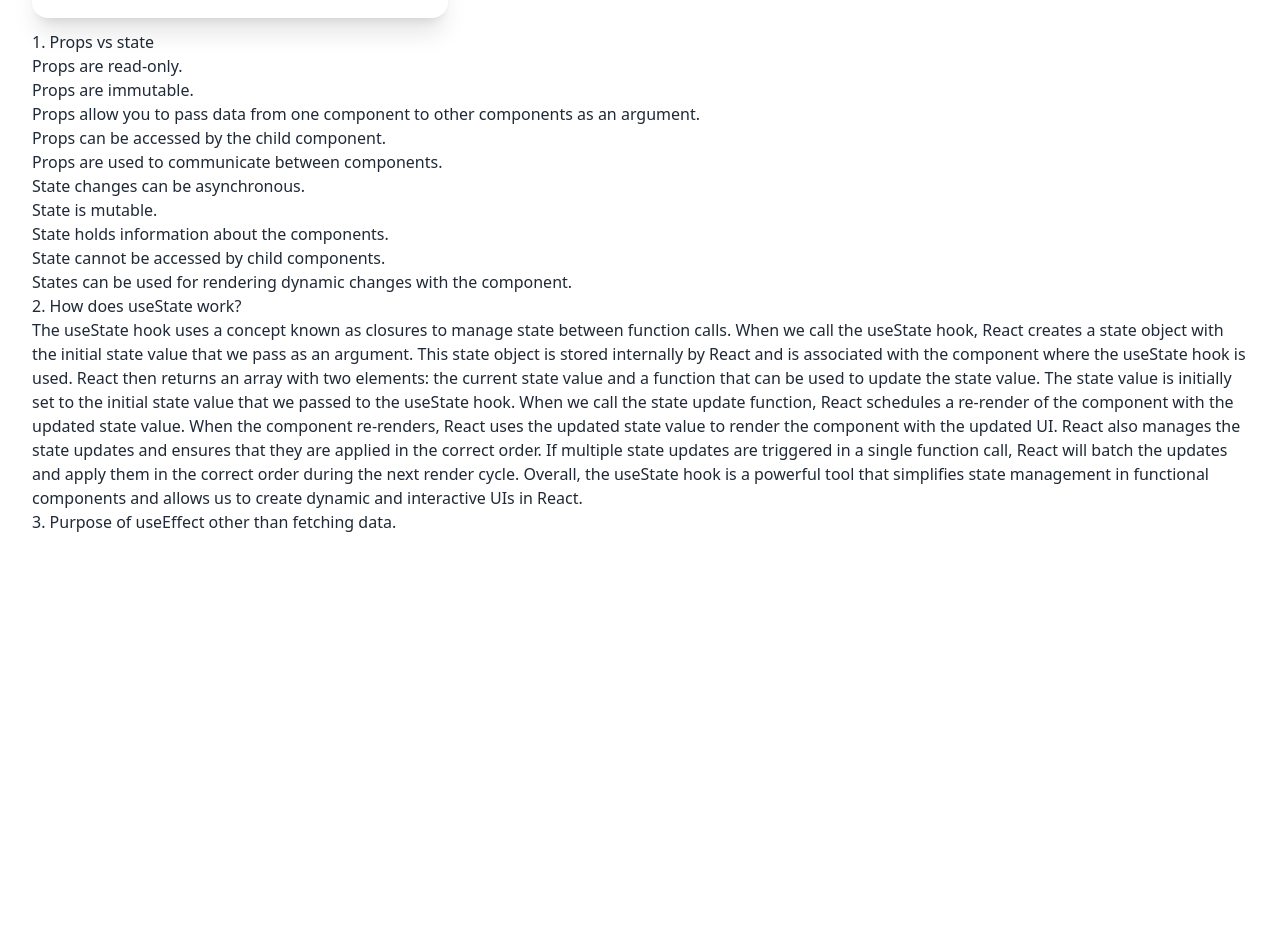
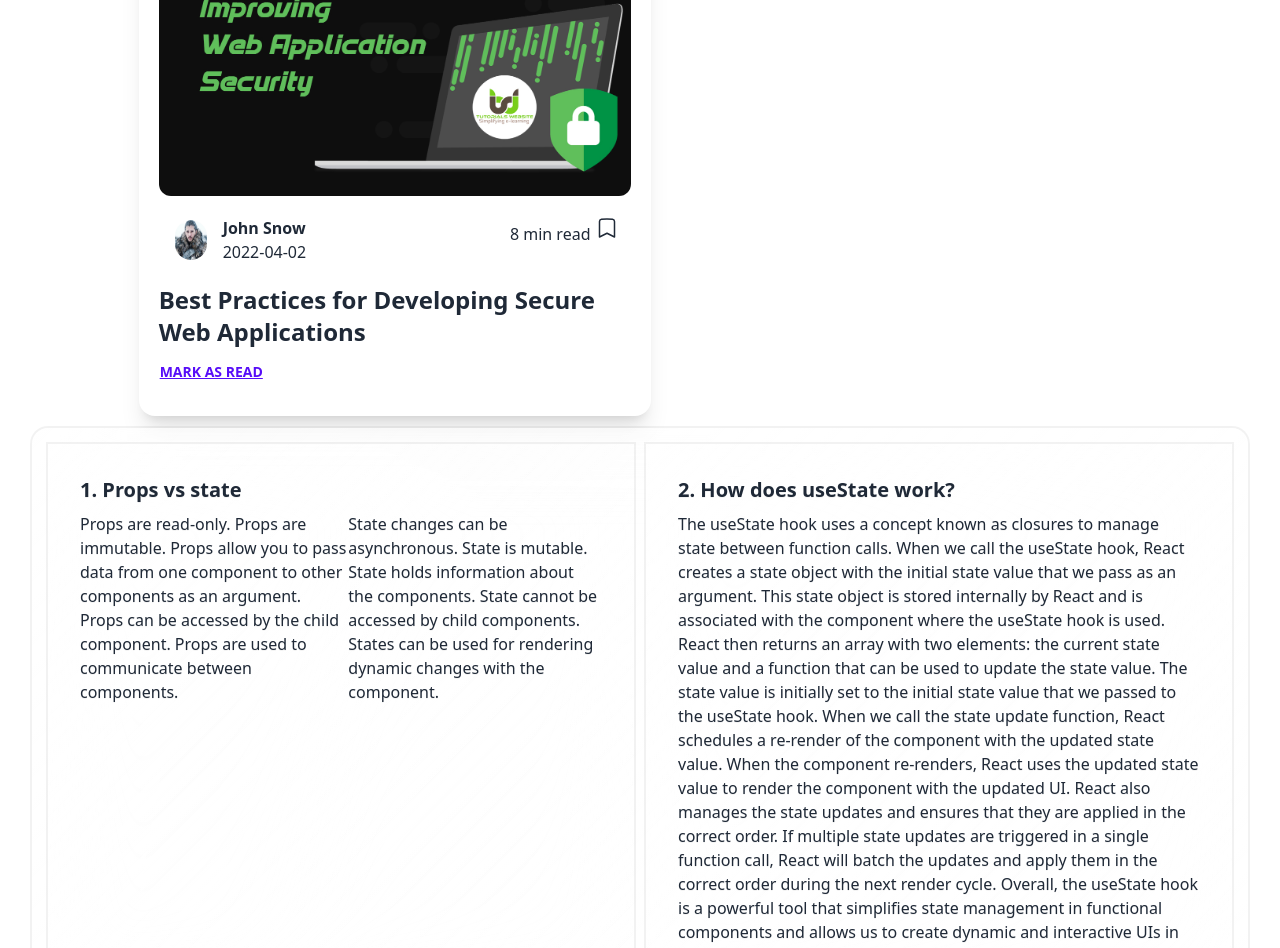
Before and after one commit to abdulahaddf/Knowledge-cafe, a React (Vite) app: page / in a window 1280 px wide. Shown: the part 1700-2648 px from the top of the page. Before the commit the page ends 2266 px from the top, so only its background shows below. Built offline with nearby package versions, Linux system fonts and the light colour scheme.

Commit message:
blogs updated

```diff
--- a/src/App.jsx
+++ b/src/App.jsx
@@ -7,7 +7,7 @@
 import Nav from './Components/Nav/Nav'
 
 function App() {
-  const [count, setCount] = useState(0)
+  // const [count, setCount] = useState(0)
 
   return (
     <div className="App">
--- a/src/Components/Blog/Blog.jsx
+++ b/src/Components/Blog/Blog.jsx
@@ -1,43 +1,92 @@
-
-import React from 'react';
+import React from "react";
 
 const Blog = () => {
-    return (
-        <div>
-           <div>
-           <h1>1. Props vs state</h1>
-            <ol>
-                <li>Props are read-only.</li>
-                <li>Props are immutable.</li>
-                <li>Props allow you to pass data from one component to other components as an argument.</li>
-                <li>Props can be accessed by the child component.</li>
-                <li>Props are used to communicate between components.</li>
-            </ol>
-            <ul role="list">
-                <li>State changes can be asynchronous.</li>
-                <li>State is mutable.</li>
-                <li>State holds information about the components.</li>
-                <li>State cannot be accessed by child components.</li>
-                <li>States can be used for rendering dynamic changes with the component.</li>
-            </ul>
-           </div>
-        <div>
-            <h1>
-            2. How does useState work?
-            </h1>
-            <p>The useState hook uses a concept known as closures to manage state between function calls. When we call the useState hook, React creates a state object with the initial state value that we pass as an argument. This state object is stored internally by React and is associated with the component where the useState hook is used. React then returns an array with two elements: the current state value and a function that can be used to update the state value. The state value is initially set to the initial state value that we passed to the useState hook. When we call the state update function, React schedules a re-render of the component with the updated state value. When the component re-renders, React uses the updated state value to render the component with the updated UI. React also manages the state updates and ensures that they are applied in the correct order. If multiple state updates are triggered in a single function call, React will batch the updates and apply them in the correct order during the next render cycle. Overall, the useState hook is a powerful tool that simplifies state management in functional components and allows us to create dynamic and interactive UIs in React.</p>
-        </div>
-        <div>
-            <h1>
-            3. Purpose of useEffect other than fetching data.
-            </h1>
+  return (
+    <div>
 
+      <div className="card glass grid grid-cols-1 md:grid-cols-2 gap-3 p-4">
+        <div className="card-body glass">
+          <h2 className="card-title">1. Props vs state</h2>
+          <div className="flex">
+            <div>
+              <p>
+                Props are read-only. Props are immutable. Props allow you to
+                pass data from one component to other components as an argument.
+                Props can be accessed by the child component. Props are used to
+                communicate between components.
+              </p>
+            </div>
+            <div><p>State changes can be asynchronous. State is mutable. State holds
+      information about the components. State cannot be accessed by child
+      components. States can be used for rendering dynamic changes with the
+      component.</p></div>
+          </div>
         </div>
 
+        <div className="card-body glass">
+          <h2 className="card-title">2. How does useState work?</h2>
+          <p>
+            The useState hook uses a concept known as closures to manage state
+            between function calls. When we call the useState hook, React
+            creates a state object with the initial state value that we pass as
+            an argument. This state object is stored internally by React and is
+            associated with the component where the useState hook is used. React
+            then returns an array with two elements: the current state value and
+            a function that can be used to update the state value. The state
+            value is initially set to the initial state value that we passed to
+            the useState hook. When we call the state update function, React
+            schedules a re-render of the component with the updated state value.
+            When the component re-renders, React uses the updated state value to
+            render the component with the updated UI. React also manages the
+            state updates and ensures that they are applied in the correct
+            order. If multiple state updates are triggered in a single function
+            call, React will batch the updates and apply them in the correct
+            order during the next render cycle. Overall, the useState hook is a
+            powerful tool that simplifies state management in functional
+            components and allows us to create dynamic and interactive UIs in
+            React.
+          </p>
+        </div>
 
+        <div className="card-body glass">
+          <h2 className="card-title">
+            3. Purpose of useEffect other than fetching data.
+          </h2>
+          <p>
+            Purposes of useEffect other than fetching data: Managing side
+            effects such as setting up and tearing down timers, subscriptions,
+            and event listeners. Integrating with third-party libraries.
+            Animating component transitions. Updating the document title based
+            on state or props. Handling user authentication and authorization.
+            Handling browser or network events. Updating the URL or navigating
+            to a different page. Updating global state outside of React.
+          </p>
+        </div>
 
+        <div className="card-body glass">
+          <h2 className="card-title">4. How Does React work?</h2>
+          <p>
+            React is a JavaScript library that is used for building user
+            interfaces. React uses a component-based architecture, which means
+            that UI elements are broken down into reusable components. When a
+            user interacts with a React-based application, the browser sends an
+            event to the application. React then updates the UI by modifying the
+            state of the components. This process is called rendering. React
+            uses a virtual DOM to efficiently update the UI. The virtual DOM is
+            a lightweight copy of the actual DOM that React keeps in memory.
+            When the state of a component changes, React updates the virtual DOM
+            and then calculates the minimal set of changes required to update
+            the actual DOM. This approach is much faster than updating the
+            entire DOM. React also supports server-side rendering, which allows
+            the initial rendering of the application to be done on the server
+            rather than in the browser. This can improve performance and enable
+            better SEO .
+          </p>
         </div>
-    );
+      </div>
+
+    </div>
+  );
 };
 
 export default Blog;
--- a/src/Components/Bookmark/Bookmark.jsx
+++ b/src/Components/Bookmark/Bookmark.jsx
@@ -15,11 +15,11 @@
 // }
 //     }),[bookmark])
     return (
-        <div className='card w-96 glass h-96 p-4'>
+        <div className='card w-96 glass h-96 p-4 bg-gray-300'>
             <h2 className='text-2xl font-semibold'>Bookmarked Blogs:</h2>
 
             {bookmark.map((title, index) => (
-  <div key={index} className="bg-gray-300 my-2 p-2">
+  <div key={index} className="bg-white rounded-md my-2 p-2 text-xl font-medium">
     {title}
   </div>
 ))}
--- a/src/Components/Card/Card.jsx
+++ b/src/Components/Card/Card.jsx
@@ -56,7 +56,7 @@
 
     return (
         <div className='flex flex-col md:flex-row md:justify-evenly '>
-            <div className='w-9/12' >
+            <div>
                 {blogs.map(blog =>
                     (<SingleCard blog={blog} handleTime={handleTime} handleBookmark={handleBookmark} key={blog.id}></SingleCard>)
                 )}
--- a/src/Components/SingleCard/SingleCard.jsx
+++ b/src/Components/SingleCard/SingleCard.jsx
@@ -14,13 +14,13 @@
 
   return (
     <>
-      <div className="card w-3/6 bg-base-100 shadow-xl my-3 p-1">
+      <div className="card max-w-lg bg-base-100 shadow-xl my-3 p-5">
         <div>
           <img className="w-200 rounded-xl" src={images.cover} alt="" />
         </div>
 
         <div>
-          <div className="flex justify-between">
+          <div className="flex justify-between p-3 my-2">
             <div className="flex w-48">
               <img className="w-10 rounded-full p-1" src={images.author} alt="" />
                  <div className="ms-3">
```
